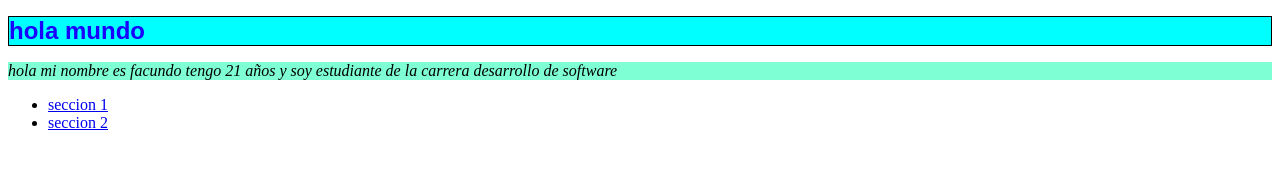
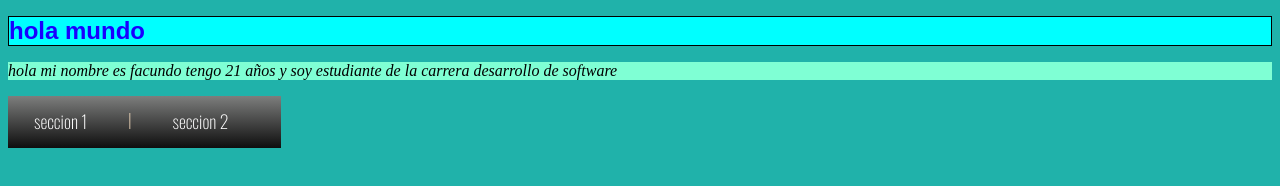
Before and after one commit to kufita/practicos, a plain HTML site: page tp5programacion2/index.html in a window 1280 px wide. Drawn offline with nearby package versions, Linux system fonts and the light colour scheme.

```diff
--- /dev/null
+++ b/tp5programacion2/formulario/estilo.css
@@ -0,0 +1,15 @@
+*{
+   margin: 0;
+   padding: 0;
+   box-sizing: border-box;
+}
+.form-register{
+    width: 400px;
+    background-color: #24303c;
+    padding: 30px;
+    margin: auto;
+    margin-top: 100px;
+    border-radius: 4px;
+    font-family: 'calibri';
+    color: white;
+}
--- a/tp5programacion2/index.html
+++ b/tp5programacion2/index.html
@@ -6,14 +6,17 @@
     <meta name="viewport" content="width=device-width, initial-scale=1.0">
     <link rel="stylesheet" href="./styles.css">
     <title>trabajo</title>
+
 </head>
 <body>
     <h1>hola mundo</h1>
     <p>hola mi nombre es facundo tengo 21 años y soy estudiante de la carrera desarrollo de software</p>
+    <nav id="menu">
     <ul>
         <li>
             <a href="seccion1.html">seccion 1</a>
         </li>
+        <li class="barra">|</li>
     <li>
 
         <a href="seccion2.html">seccion 2</a>
@@ -21,8 +24,7 @@
 
     </li>
     </ul>
-
-
+  </nav>
 
 </body>
 </html>
--- a/tp5programacion2/seccion1.css
+++ b/tp5programacion2/seccion1.css
@@ -7,7 +7,6 @@ h1{
 }
 body{
     background-color: darkgray;
-    margin: 10%;
 }
 p{
     font-family: Verdana, Geneva, Tahoma, sans-serif;
--- a/tp5programacion2/seccion2.css
+++ b/tp5programacion2/seccion2.css
@@ -8,7 +8,6 @@ h1{
 }
 body{
     background-color: lightgreen;
-    margin: 7%;
 }
 p{
     font-size: smaller;
--- a/tp5programacion2/styles.css
+++ b/tp5programacion2/styles.css
@@ -1,3 +1,7 @@
+@import url('https://fonts.googleapis.com/css2? family= Oswald:wght@200 & display=swap');
+body{
+    background-color: lightseagreen;
+}
 h1{
     color: rgb(25, 0, 255);
     font-size: x-large;
@@ -9,3 +13,46 @@ p{
 font-style: italic;
 background-color: aquamarine;
 }
+#menu ul{
+    list-style-type: none;
+    margin: 0%;
+    padding: 0%;
+}
+#menu ul li{
+    float: left;
+}
+#menu a{
+    color: rgb(255, 255, 255);
+    text-decoration: none;
+    display: block;
+    padding: 12px 26px;
+    font-family: "oswald";
+    font-size: 18px;
+}
+#menu{
+    /* Permalink - use to edit and share this gradient: https://colorzilla.com/gradient-editor/#7d7e7d+0,0e0e0e+100;Black+3D */
+background: #7d7e7d; /* Old browsers */
+background: -moz-linear-gradient(top,  #7d7e7d 0%, #0e0e0e 100%); /* FF3.6-15 */
+background: -webkit-linear-gradient(top,  #7d7e7d 0%,#0e0e0e 100%); /* Chrome10-25,Safari5.1-6 */
+background: linear-gradient(to bottom,  #7d7e7d 0%,#0e0e0e 100%); /* W3C, IE10+, FF16+, Chrome26+, Opera12+, Safari7+ */
+filter: progid:DXImageTransform.Microsoft.gradient( startColorstr='#7d7e7d', endColorstr='#0e0e0e',GradientType=0 ); /* IE6-9 */
+
+    width: 273px;
+    height: 52px;
+}
+.barra{
+    color: bisque;
+    padding:15px;
+}
+#menu a:hover{
+    color: blue;
+    background-color: rgb(0, 0, 0.2);
+    animation:1s ms 1;
+}
+@keyframes ms
+{
+    0%{
+        opacity: 0;
+        transform: scale(1.6);
+    }
+}
```
Also changed, not shown: tp5programacion2/formulario/formulario.html (added, +22 -0 lines).
